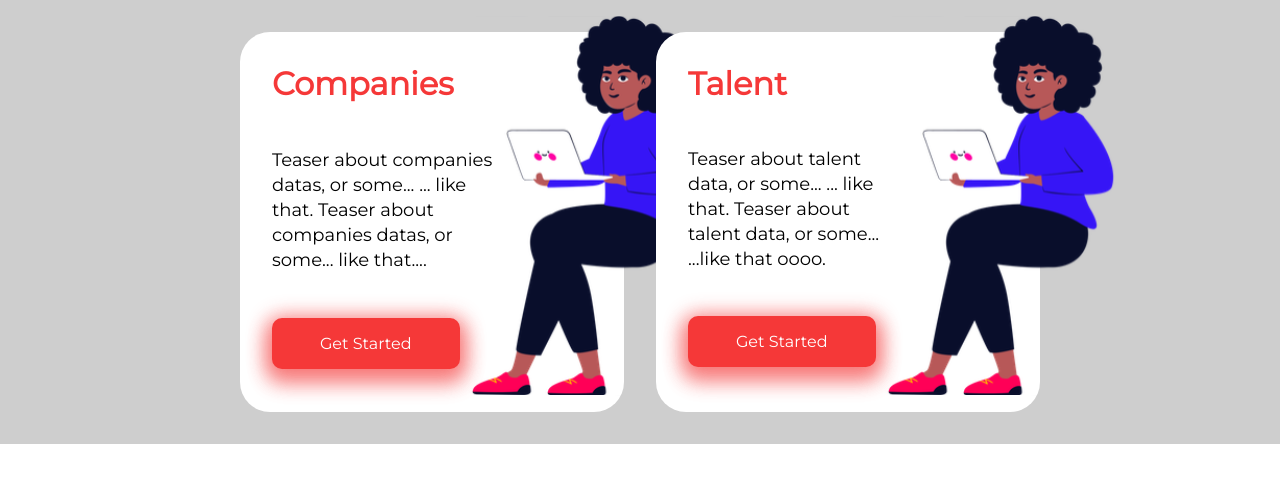
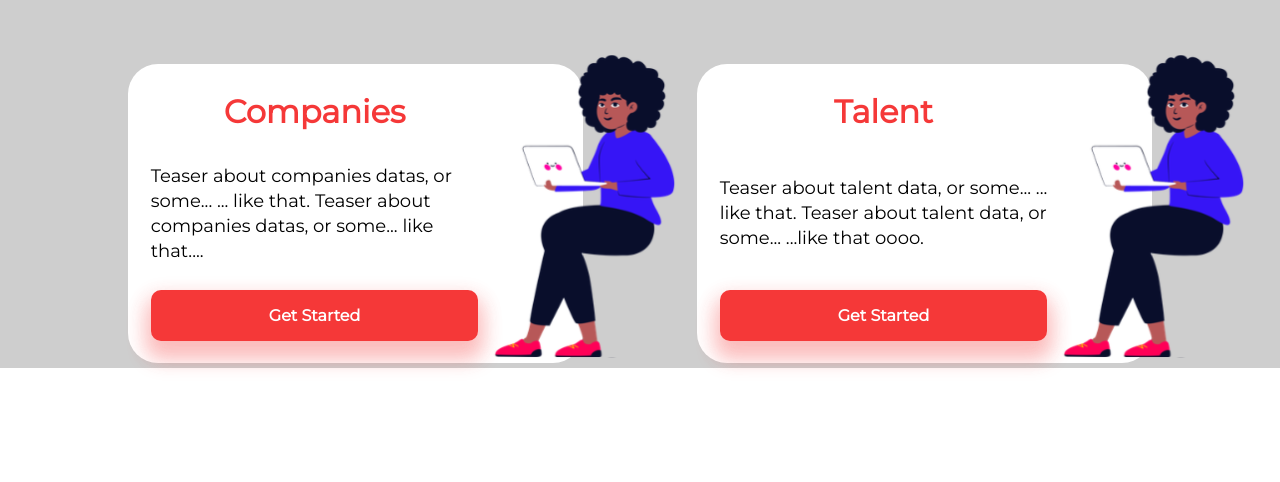
Before and after one commit to Guillaume-Cojan/Landing_jobs, a React (Create React App) app in the folder react_app/: page / in a window 1280 px wide. Shown: the top 482 px of the page. Built offline with nearby package versions, Linux system fonts and the light colour scheme.

Commit message:
Profiles with grid css

```diff
--- a/react_app/src/components/Profile/Profile-Section.js
+++ b/react_app/src/components/Profile/Profile-Section.js
@@ -15,6 +15,9 @@ function ProfileSection() {
                 content={"Teaser about companies datas, or some... ... like that. Teaser about companies datas, or some... like that...."}
                 image={AlluraSitting}
             />
+          <div>
+              {""}
+          </div>
             <Profile
                 title={"Talent"}
                 content={"Teaser about talent data, or some... ... like that. Teaser about talent data, or some... ...like that oooo."}
--- a/react_app/src/components/Profile/Profile.css
+++ b/react_app/src/components/Profile/Profile.css
@@ -2,31 +2,40 @@ div.profiles{
     display: grid;
     place-content: center;
     background-color: rgba(128, 128, 128, 0.39);
+    margin: 0 auto;
+    text-align: left;
 }
 
 .profiles-container {
-margin: 10% auto;
-width: 25vw;
-display: flex;
-flex-direction: row;
-justify-content: center;
+    height: 30vh;
+    display: grid;
+    grid-template-columns: 2fr 0.5fr 2fr;
+    padding: 5% 10%;
+    text-align: left;
+    justify-items: stretch;
 
 }
 
 .profile-card{
     background-color: white;
- margin: 0 5%;
- padding: 10% 10%;
- display: flex;
- flex-direction: row;
     border-radius: 30px;
- width: 100%;
- height: 316px;
+    display: grid;
+    grid-template-columns: 2fr 0.5fr;
+    padding: 3% 5%;
+     justify-items: stretch;
+     text-align: left;
      position: relative;
 }
 
-.profile-right-side{
-  width: 25rem;
+
+.profile-left-side{
+    height: 100%;
+    display: grid;
+    grid-template-rows: 0.5fr 1fr 0.5fr;
+    align-items: center;
+    justify-items: stretch;
+    text-align: left;
+
 }
 
 .profile-title , .profile-img {
@@ -34,14 +43,15 @@ justify-content: center;
 }
 
 .profile-title {
+   text-align: left;
     color: #F53838;
     font-size: 2rem;
-    margin-bottom: 20%;
+    text-align: left;
 
 }
 
 .profile-content {
-    margin-bottom: 20%;
+
     font-size: 18px;
     line-height: 25px;
 }
@@ -52,11 +62,12 @@ justify-content: center;
     color: white;
     border:unset;
     box-shadow:
-    0 10px 20px 5px #f5383849,
-    0 10px 20px 5px #f5383836,
-    0 3px 20px 5px #f5383877;
+    0 15px 20px 5px #f5383836,
+    0 10px 20px 5px #f538382a;
+
 
     font-size: 16px;
+    font-weight: bold;
     /* height: 65px; */
     padding: 1em 3em;
     white-space: nowrap;
@@ -69,7 +80,7 @@ justify-content: center;
     color: #F53838;
     box-shadow:
     0 10px 20px 5px #f53838a1,
-    0 10px 20px 5px #f538387c,
+    0 10px 20px 5px #f5383877,
     0 3px 20px 5px #f5383849;
 }
 
@@ -77,8 +88,5 @@ justify-content: center;
 
 .profile-img {
     position: absolute;
-    bottom: 1em;
-    left: 55%;
-  height: 100%;
-
+    bottom: 5px;
 }
```
Lines whose indentation alone changed are shown as unchanged.
